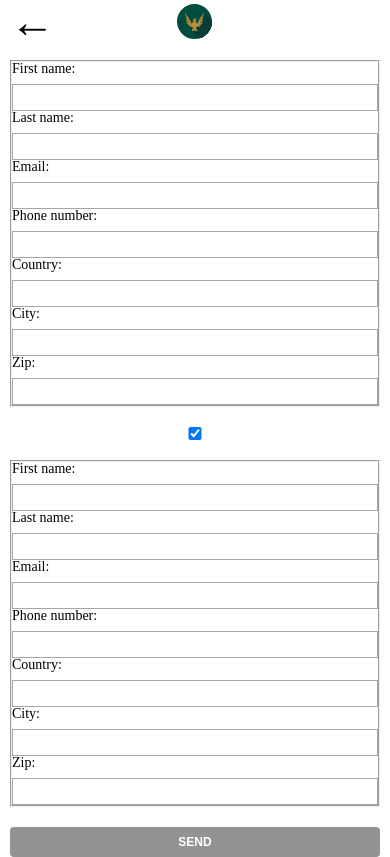
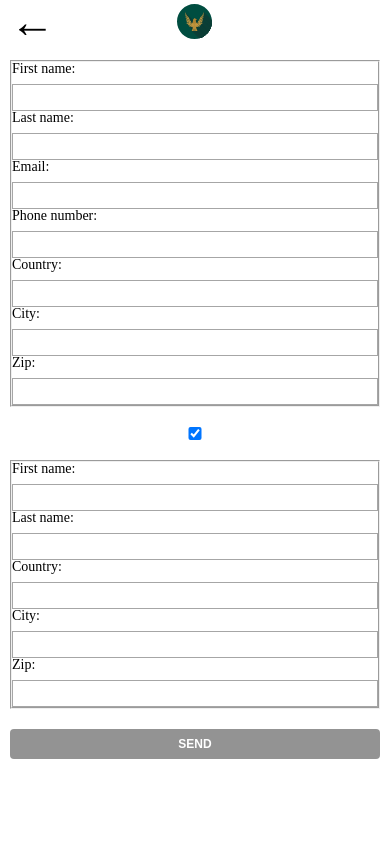
Before and after one commit to hebrerillo/react-cart-checkout, a React (Create React App) app: page / in a window 390 px wide. Built offline with nearby package versions, Linux system fonts and the light colour scheme; the HTML template or start-up script is replaced by a standard one.

Commit message:
Conditionally rendering the email and phone, only available in the shipping address

```diff
--- a/src/components/addressFieldset.tsx
+++ b/src/components/addressFieldset.tsx
@@ -5,21 +5,9 @@ interface AddressFieldSetProps {
 }
 
 function AddressFieldset(props: AddressFieldSetProps) {
-  return (
-    <fieldset>
-      <div className="form-row">
-        <label>First name:</label>
-        <input
-          className="form-control"
-          type="text"
-          name={`${props.prefix}_firstName`}
-          required
-        />
-      </div>
-      <div className="form-row">
-        <label>Last name:</label>
-        <input type="text" name={`${props.prefix}_lastName`} required />
-      </div>
+  const isBilling = (props.prefix === "billing") as boolean;
+  const shippingBlock = (
+    <React.Fragment>
       <div className="form-row">
         <label>Email:</label>
         <input
@@ -39,6 +27,24 @@ function AddressFieldset(props: AddressFieldSetProps) {
           required
         />
       </div>
+    </React.Fragment>
+  );
+  return (
+    <fieldset>
+      <div className="form-row">
+        <label>First name:</label>
+        <input
+          className="form-control"
+          type="text"
+          name={`${props.prefix}_firstName`}
+          required
+        />
+      </div>
+      <div className="form-row">
+        <label>Last name:</label>
+        <input type="text" name={`${props.prefix}_lastName`} required />
+      </div>
+      {!isBilling && shippingBlock}
       <div className="form-row">
         <label>Country:</label>
         <input
--- a/src/components/addressForm.tsx
+++ b/src/components/addressForm.tsx
@@ -1,13 +1,15 @@
 import React, { useRef, useState } from "react";
 import { AddressFieldset } from "./addressFieldset";
 
+/**
+ * The address form component. Made up of the shipping fieldset and the billing fieldset.
+ */
 function AddressForm() {
   const formRef = useRef(null);
   //  const MANDATORY_FIELD_ERROR_MESSAGE = "Mandatory field";
   //  const INVALID_FIELD_ERROR_MESSAGE = "Invalid field";
   const [isValidated, setIsValidated] = useState(false);
 
-  console.log("rednering");
   /**
    * Callback executed when clicking the submit button to submit the address form
    */
@@ -32,7 +34,6 @@ function AddressForm() {
 
   function handleSameShippingBillingCheckbox(event: React.ChangeEvent): void {
     console.log(event.target);
-
   }
 
   return (
```
Also changed, not shown: src/utilities/collapsable.tsx (+4 -4 lines).
